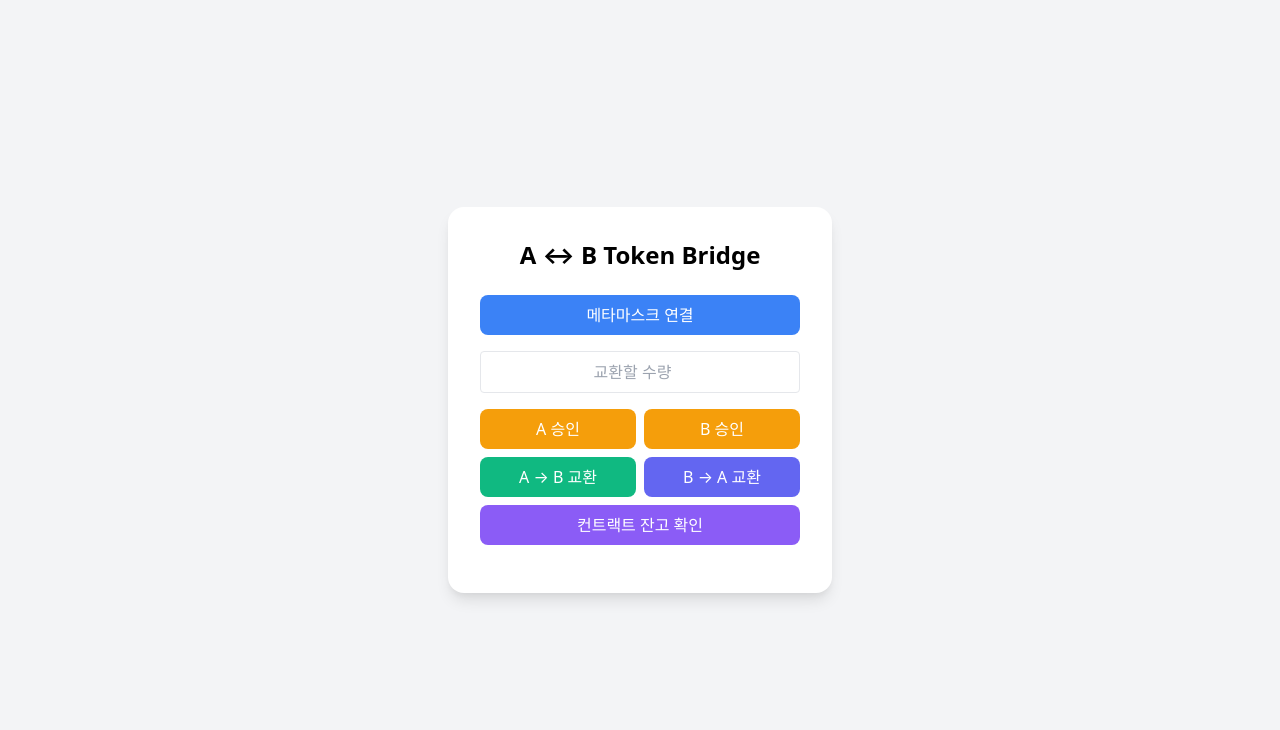
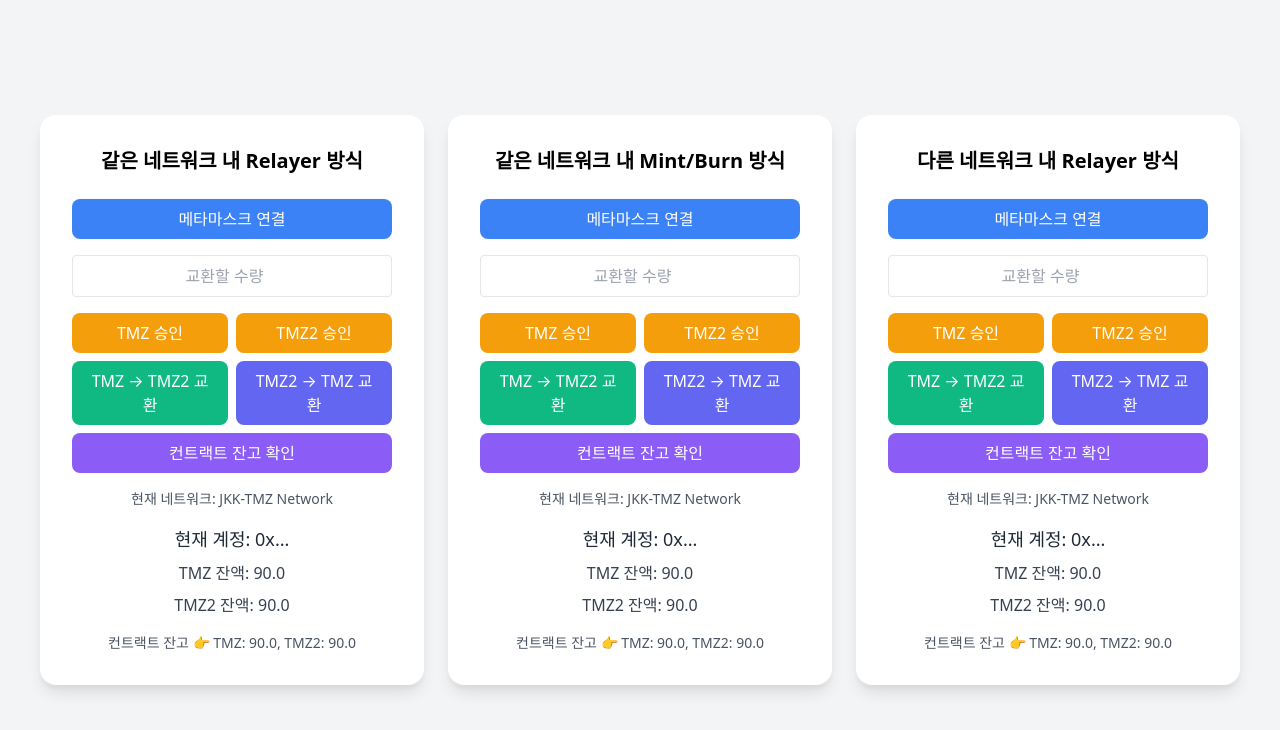
Before and after one commit to rich-hyun/Bridge_Project, a plain HTML site: page real_bridge/index.html in a window 1280 px wide. Drawn offline with nearby package versions, Linux system fonts and the light colour scheme.

Commit message:
Update index.html

```diff
--- a/real_bridge/index.html
+++ b/real_bridge/index.html
@@ -2,67 +2,89 @@
 <html lang="ko">
 <head>
   <meta charset="UTF-8">
-  <title>A ↔ B Token Bridge</title>
+  <title>TMZ ↔ TMZ2 Token Bridge</title>
   <script src="https://cdn.jsdelivr.net/npm/ethers@5.7.2/dist/ethers.umd.min.js"></script>
   <link href="https://cdn.jsdelivr.net/npm/tailwindcss@2.2.19/dist/tailwind.min.css" rel="stylesheet">
 </head>
 <body class="bg-gray-100 flex flex-col items-center justify-center min-h-screen">
 
+  <div class="flex gap-6">
+    <!-- 박스 1 : 같은 네트워크 내 Relayer 방식 -->
     <div class="bg-white shadow-lg rounded-2xl p-8 w-96 text-center">
-    <h1 class="text-2xl font-bold mb-6">A ↔ B Token Bridge</h1>
+      <h1 class="text-xl font-bold mb-6">같은 네트워크 내 Relayer 방식</h1>
 
-    <!-- MetaMask 연결 버튼 -->
-    <button id="connectButton"
-      class="mb-4 w-full bg-blue-500 text-white py-2 px-4 rounded-lg hover:bg-blue-600">
+      <button class="mb-4 w-full bg-blue-500 text-white py-2 px-4 rounded-lg hover:bg-blue-600">
         메타마스크 연결
       </button>
 
-    <!-- 교환할 수량 입력 필드 -->
-    <input id="amountInput" type="number" placeholder="교환할 수량"
+      <input type="number" placeholder="교환할 수량"
         class="w-full p-2 border rounded mb-4 text-center">
 
-    <!-- A, B 토큰 승인 버튼 -->
       <div class="flex gap-2 mb-2">
-      <button id="approveAButton"
-        class="flex-1 bg-yellow-500 text-white py-2 px-4 rounded-lg hover:bg-yellow-600">
-        A 승인
-      </button>
-      <button id="approveBButton"
-        class="flex-1 bg-yellow-500 text-white py-2 px-4 rounded-lg hover:bg-yellow-600">
-        B 승인
-      </button>
+        <button class="flex-1 bg-yellow-500 text-white py-2 px-4 rounded-lg hover:bg-yellow-600">TMZ 승인</button>
+        <button class="flex-1 bg-yellow-500 text-white py-2 px-4 rounded-lg hover:bg-yellow-600">TMZ2 승인</button>
       </div>
 
-    <!-- A → B / B → A 교환 버튼 -->
       <div class="flex gap-2 mb-2">
-      <button id="swapAtoBButton"
-        class="flex-1 bg-green-500 text-white py-2 px-4 rounded-lg hover:bg-green-600">
-        A → B 교환
-      </button>
-      <button id="swapBtoAButton"
-        class="flex-1 bg-indigo-500 text-white py-2 px-4 rounded-lg hover:bg-indigo-600">
-        B → A 교환
-      </button>
+        <button class="flex-1 bg-green-500 text-white py-2 px-4 rounded-lg hover:bg-green-600">TMZ → TMZ2 교환</button>
+        <button class="flex-1 bg-indigo-500 text-white py-2 px-4 rounded-lg hover:bg-indigo-600">TMZ2 → TMZ 교환</button>
       </div>
 
-    <!-- 컨트랙트 잔고 확인 버튼 -->
-    <button id="balanceButton"
-      class="w-full bg-purple-500 text-white py-2 px-4 rounded-lg hover:bg-purple-600">
+      <button class="w-full bg-purple-500 text-white py-2 px-4 rounded-lg hover:bg-purple-600">
         컨트랙트 잔고 확인
       </button>
 
-    <!-- 네트워크 및 계정 정보 표시 -->
-    <div id="networkStatus" class="mt-4 text-gray-600 text-sm"></div>
-    <div id="account" class="mt-4 text-lg text-gray-800"></div>
-
-    <!-- 토큰 잔액 표시 -->
-    <div id="balanceTMZ" class="mt-2 text-gray-700"></div>
-    <div id="balanceTMZ2" class="mt-2 text-gray-700"></div>
-
-    <!-- 상태 표시용 -->
-    <div id="status" class="mt-4 text-gray-600 text-sm"></div> <!-- 추가된 부분 -->
+      <div class="mt-4 text-gray-600 text-sm">현재 네트워크: JKK-TMZ Network</div>
+      <div class="mt-4 text-lg text-gray-800">현재 계정: 0x...</div>
+      <div class="mt-2 text-gray-700">TMZ 잔액: 90.0</div>
+      <div class="mt-2 text-gray-700">TMZ2 잔액: 90.0</div>
+      <div class="mt-4 text-gray-600 text-sm">컨트랙트 잔고 👉 TMZ: 90.0, TMZ2: 90.0</div>
     </div>
 
-  <script src="app.js"></script>
+    <!-- 박스 2 : 같은 네트워크 내 Mint/Burn 방식 -->
+    <div class="bg-white shadow-lg rounded-2xl p-8 w-96 text-center">
+      <h1 class="text-xl font-bold mb-6">같은 네트워크 내 Mint/Burn 방식</h1>
+      <!-- 동일 UI -->
+      <button class="mb-4 w-full bg-blue-500 text-white py-2 px-4 rounded-lg hover:bg-blue-600">메타마스크 연결</button>
+      <input type="number" placeholder="교환할 수량" class="w-full p-2 border rounded mb-4 text-center">
+      <div class="flex gap-2 mb-2">
+        <button class="flex-1 bg-yellow-500 text-white py-2 px-4 rounded-lg hover:bg-yellow-600">TMZ 승인</button>
+        <button class="flex-1 bg-yellow-500 text-white py-2 px-4 rounded-lg hover:bg-yellow-600">TMZ2 승인</button>
+      </div>
+      <div class="flex gap-2 mb-2">
+        <button class="flex-1 bg-green-500 text-white py-2 px-4 rounded-lg hover:bg-green-600">TMZ → TMZ2 교환</button>
+        <button class="flex-1 bg-indigo-500 text-white py-2 px-4 rounded-lg hover:bg-indigo-600">TMZ2 → TMZ 교환</button>
+      </div>
+      <button class="w-full bg-purple-500 text-white py-2 px-4 rounded-lg hover:bg-purple-600">컨트랙트 잔고 확인</button>
+      <div class="mt-4 text-gray-600 text-sm">현재 네트워크: JKK-TMZ Network</div>
+      <div class="mt-4 text-lg text-gray-800">현재 계정: 0x...</div>
+      <div class="mt-2 text-gray-700">TMZ 잔액: 90.0</div>
+      <div class="mt-2 text-gray-700">TMZ2 잔액: 90.0</div>
+      <div class="mt-4 text-gray-600 text-sm">컨트랙트 잔고 👉 TMZ: 90.0, TMZ2: 90.0</div>
+    </div>
+
+    <!-- 박스 3 : 다른 네트워크 내 Relayer 방식 -->
+    <div class="bg-white shadow-lg rounded-2xl p-8 w-96 text-center">
+      <h1 class="text-xl font-bold mb-6">다른 네트워크 내 Relayer 방식</h1>
+      <!-- 동일 UI -->
+      <button class="mb-4 w-full bg-blue-500 text-white py-2 px-4 rounded-lg hover:bg-blue-600">메타마스크 연결</button>
+      <input type="number" placeholder="교환할 수량" class="w-full p-2 border rounded mb-4 text-center">
+      <div class="flex gap-2 mb-2">
+        <button class="flex-1 bg-yellow-500 text-white py-2 px-4 rounded-lg hover:bg-yellow-600">TMZ 승인</button>
+        <button class="flex-1 bg-yellow-500 text-white py-2 px-4 rounded-lg hover:bg-yellow-600">TMZ2 승인</button>
+      </div>
+      <div class="flex gap-2 mb-2">
+        <button class="flex-1 bg-green-500 text-white py-2 px-4 rounded-lg hover:bg-green-600">TMZ → TMZ2 교환</button>
+        <button class="flex-1 bg-indigo-500 text-white py-2 px-4 rounded-lg hover:bg-indigo-600">TMZ2 → TMZ 교환</button>
+      </div>
+      <button class="w-full bg-purple-500 text-white py-2 px-4 rounded-lg hover:bg-purple-600">컨트랙트 잔고 확인</button>
+      <div class="mt-4 text-gray-600 text-sm">현재 네트워크: JKK-TMZ Network</div>
+      <div class="mt-4 text-lg text-gray-800">현재 계정: 0x...</div>
+      <div class="mt-2 text-gray-700">TMZ 잔액: 90.0</div>
+      <div class="mt-2 text-gray-700">TMZ2 잔액: 90.0</div>
+      <div class="mt-4 text-gray-600 text-sm">컨트랙트 잔고 👉 TMZ: 90.0, TMZ2: 90.0</div>
+    </div>
+  </div>
+
 </body>
 </html>
```
Lines whose indentation alone changed are shown as unchanged.
